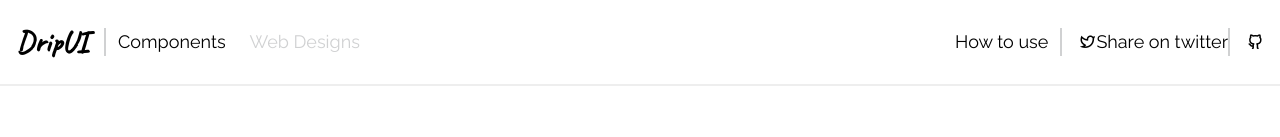
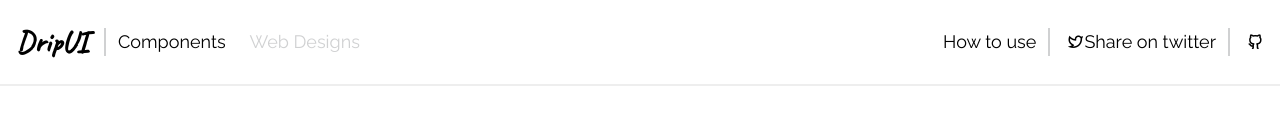
Before and after one commit to khazifire/DripUI, a Next.js app: page /docs/cards in a window 1280 px wide. Shown: the top 137 px of the page. Built offline with nearby package versions, Linux system fonts and the light colour scheme.

Commit message:
Ticket #79 [BUG] Navbar is incorrect resolved, added padding to the twitter link for large devices.

```diff
--- a/components/layout/Navigation.js
+++ b/components/layout/Navigation.js
@@ -5,6 +5,9 @@ import useWindowDimensions from "../../hooks/useWindowDimensions";
 const TWITTER_LINK =
   "https://twitter.com/intent/tweet?url=https://khazifire.com&text=DripUI%20is%20a%20collection%20of%20free%20Tailwind%20CSS%20components%20that%20can%20be%20used%20in%20your%20next%20project.%20%0A-%20By%20@khazifire%0A";
 const GITHUB_LINK = "https://github.com/khazifire/DripUI";
+
+console.log("afs")
+console.log("Navigation component loaded");
 
 const Navigation = () => {
   const [isMobileOpen, setIsMobileOpen] = useState(false);
@@ -70,7 +73,7 @@ const Navigation = () => {
   }
 
   return (
-    <div className="flex flex-row gap-4 items-center">
+    <div className="flex flex-row gap-4 items-center justify-between">
       <Link href="/docs/how-to-use">
         <a className="pr-3 text-sm border-r-2 md:text-lg border-drip-black/20 hover:text-drip-black/80">
           How to use
@@ -80,10 +83,10 @@ const Navigation = () => {
         <a
           target="_blank"
           rel="noreferrer"
-          className="inline-flex items-center text-sm md:text-lg group hover:text-drip-black/80 border-r-2 border-drip-black/20"
+          className="inline-flex items-center pr-3 text-sm  md:text-lg group hover:text-drip-black/80 border-r-2 border-drip-black/20"
           href={TWITTER_LINK}
         >
-          <i className="text-lg ri-twitter-line group-hover:-rotate-12 "></i>{" "}
+          <i className="text-lg ri-twitter-line group-hover:-rotate-12"></i>{" "}
           Share on twitter
         </a>
       </div>
```
Also changed, not shown: .gitpod.yml (added).
